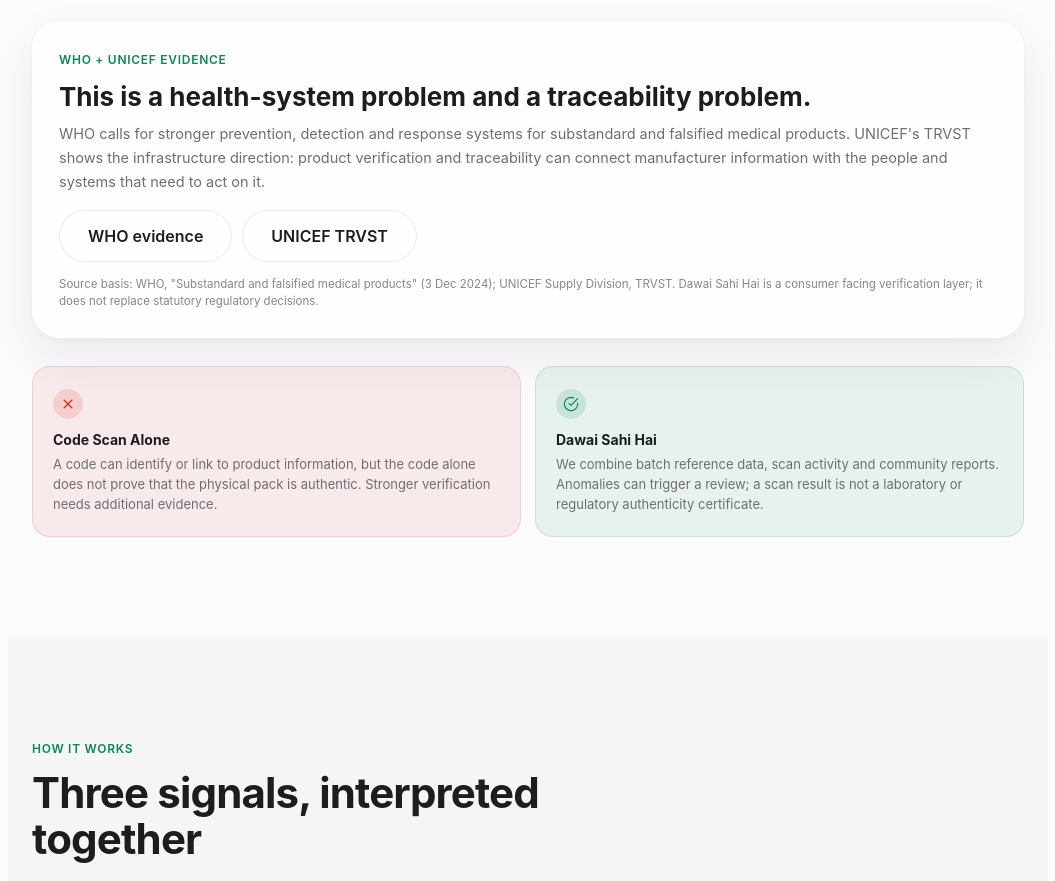
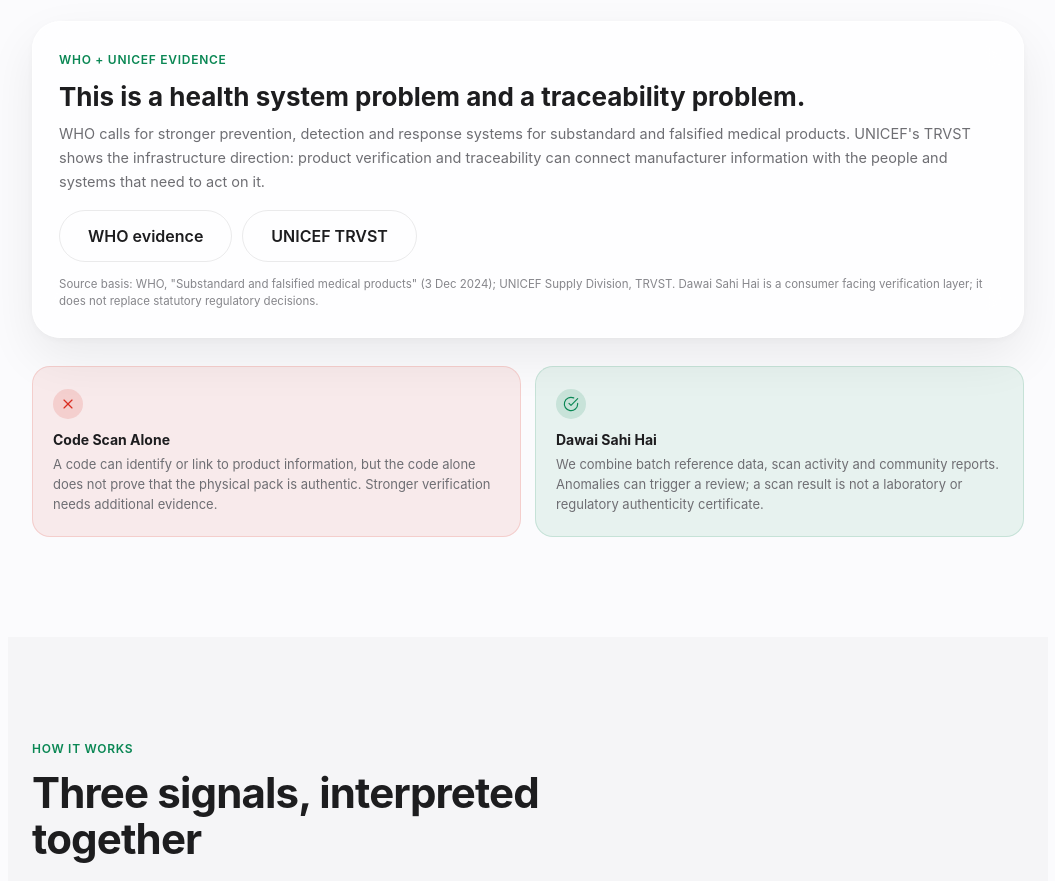
Before and after one commit to sushant-cu/Dwaiverify2.0, a plain HTML site: page index.html in a window 1280 px wide. Shown: the part 1540-2421 px from the top of the page, without its empty margins (112-1167 px from the left). Drawn offline with nearby package versions, Linux system fonts and the light colour scheme; no server answers.

Commit message:
Update index.html

```diff
--- a/index.html
+++ b/index.html
@@ -159,7 +159,7 @@
 
   <div id="evidence" class="glass scan-panel reveal" style="margin-top:24px; padding:26px;">
     <div class="eyebrow">WHO + UNICEF EVIDENCE</div>
-    <h2 style="font-size:26px;font-weight:700;margin-bottom:10px;">This is a health-system problem and a traceability problem.</h2>
+    <h2 style="font-size:26px;font-weight:700;margin-bottom:10px;">This is a health system problem and a traceability problem.</h2>
     <p style="font-size:14.5px;color:var(--slate);line-height:1.65;">
       WHO calls for stronger prevention, detection and response systems for substandard and falsified medical products.
       UNICEF's TRVST shows the infrastructure direction: product verification and traceability can connect
```
